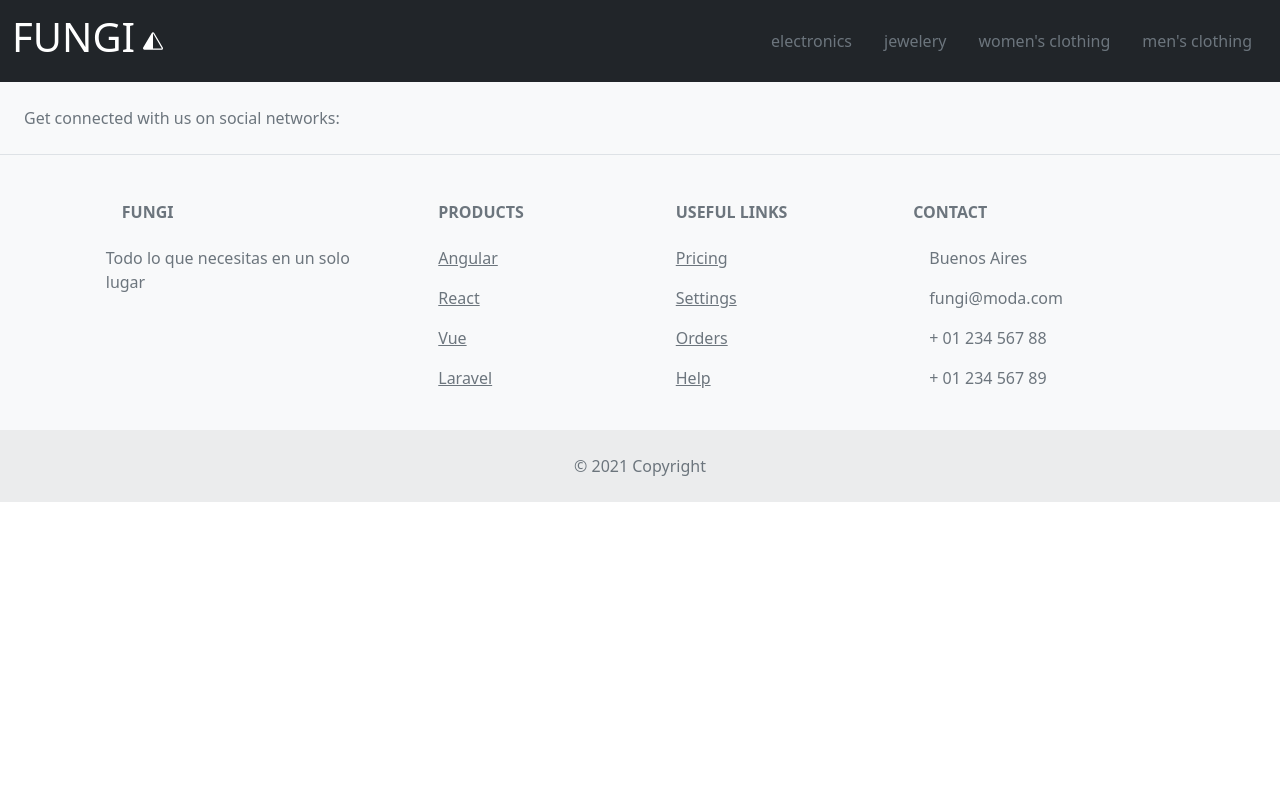
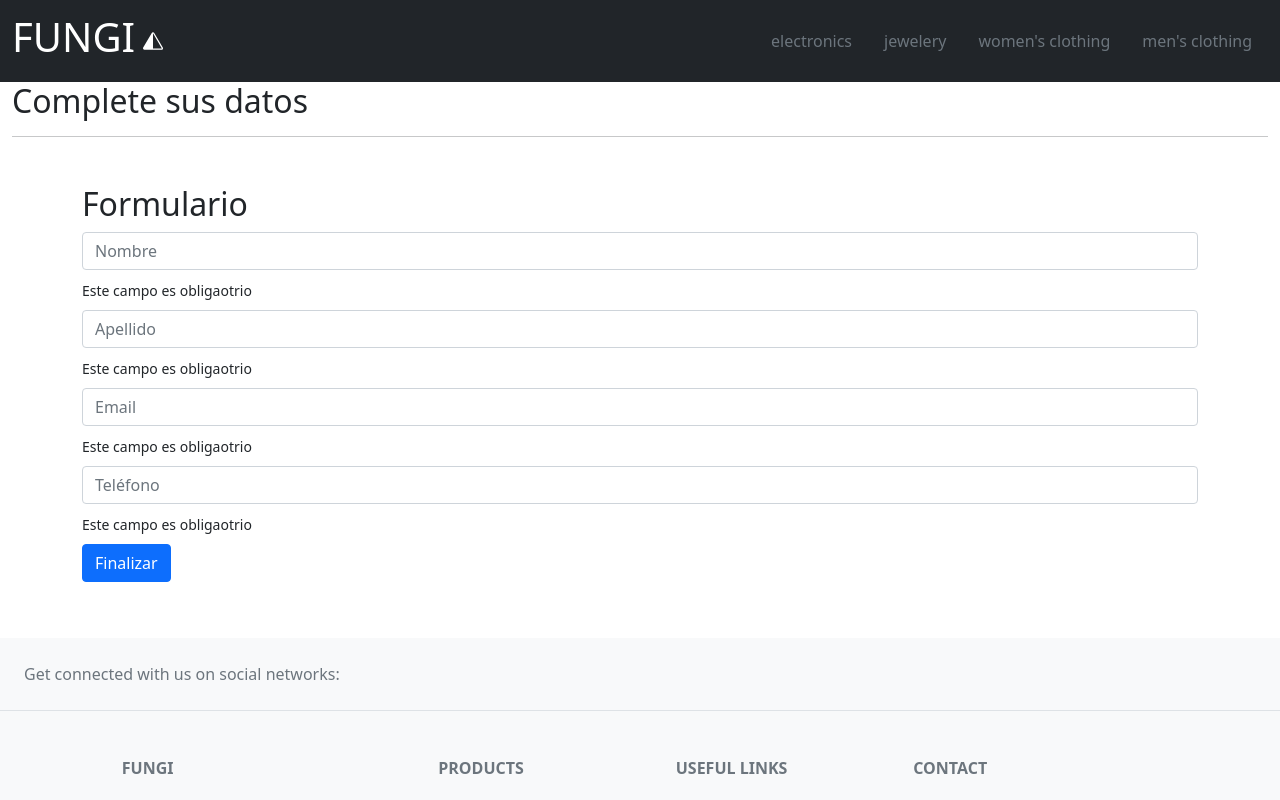
Before and after one commit to FernandoMingrone/CoderHouseReact, a React (Create React App) app: page /checkout in a window 1280 px wide. Shown: the top 800 px of the page. Built offline with nearby package versions, Linux system fonts and the light colour scheme.

Commit message:
Proyecto Final

```diff
--- a/src/App.js
+++ b/src/App.js
@@ -7,6 +7,7 @@ import { BrowserRouter, Switch, Route } from "react-router-dom"
 import CartProvider from "./context/CartContext"
 import CartScreen from "./Components/CartScreen/CartScreen"
 import UIProvider from "./context/UIContext"
+import Checkout from "./Checkout/Checkout"
 
 
 function App() {
@@ -33,6 +34,8 @@ function App() {
 
                   <Route path="/cart" component={CartScreen}/>
 
+                  <Route path="/checkout" component={Checkout}/>
+
                 </Switch>
 
 
--- /dev/null
+++ b/src/Checkout/Checkout.jsx
@@ -0,0 +1,97 @@
+import { useContext, useState } from "react";
+import { CartContext } from "../context/CartContext";
+
+
+const Checkout = () => {
+
+    const {carrito, calcularTotal} = useContext(CartContext);
+
+    const [values, setValues] = useState({
+        nombre: "",
+        apellido: "",
+        email: "",
+        tel: "",
+    });
+
+    const handleInputChange = (e) => {
+        setValues({
+            ...values,
+            [e.target.name]: e.target.value
+        });
+    };
+
+    const handleSubmit = (e) => {
+    e.preventDefault();
+
+    const orden = {
+        buyer: {
+            ...values
+        },
+        items: carrito,
+        total: calcularTotal()
+    }
+// .map((el) => {({id: el.id, precio: el.precio, nombre:  el.quantity})}),
+
+    console.log(orden);
+    };
+
+    return (
+
+            <div>
+                <h2>Complete sus datos</h2>
+                <hr/>
+
+                <div className="container my-5">
+                    <form onSubmit={handleSubmit}>
+                        <h2>Formulario</h2>
+                        <input
+                            className="form-control my-2"
+                            type="text"
+                            placeholder="Nombre"
+                            name="nombre"
+                            value={values.nombre}
+                            onChange={handleInputChange}
+                        />
+                    {values.nombre.length === 0 && <small>Este campo es obligaotrio</small>}
+
+                        <input
+                            className="form-control my-2"
+                            type="text"
+                            placeholder="Apellido"
+                            name="apellido"
+                            value={values.apellido}
+                            onChange={handleInputChange}
+                        />
+                    {values.apellido.length === 0 && <small>Este campo es obligaotrio</small>}
+
+                            <input
+                            className="form-control my-2"
+                            type="text"
+                            placeholder="Email"
+                            name="email"
+                            value={values.email}
+                            onChange={handleInputChange}
+                        />
+                    {values.email.length === 0 && <small>Este campo es obligaotrio</small>}
+
+                    <input
+                            className="form-control my-2"
+                            type="text"
+                            placeholder="Teléfono"
+                            name="tel"
+                            value={values.tel}
+                            onChange={handleInputChange}
+                        />
+                    {values.tel.length === 0 && <small>Este campo es obligaotrio</small>}
+                    <br/>
+
+                    <button className="btn btn-primary my-2" type="submit">Finalizar</button>
+
+                    </form>
+                </div>
+            </div>
+    );
+}
+export default Checkout;
+
+//min 25 clase 7
--- a/src/Components/CartScreen/CartScreen.jsx
+++ b/src/Components/CartScreen/CartScreen.jsx
@@ -16,7 +16,7 @@ const CartScreen = () => {
                 <h2>Resumen de compra</h2>
                 {carrito.length > 0 ? <h3 className="m-3">Precio total: ${calcularTotal()}</h3> : ""}
                 {carrito.map( (item) => (
-                        <div className="card" style={{width: '18rem'}}>
+                        <div className="card" key={item.id} style={{width: '18rem'}}>
                             <img className="card-img-top w-50 m-5" src={item.image} alt="imagen_producto" />
                             <li class="list-group-item">{item.title}</li>
                             <li class="list-group-item">Cantidad: {item.cantidad}</li>
@@ -33,6 +33,7 @@ const CartScreen = () => {
                     <h3 className="m-4">Precio total: ${calcularTotal()}</h3>
                     {carrito.length > 0 ? (<button className="btn bg-danger m-2" onClick={vaciarCarrito}>Vaciar Carrito</button>) : (<button className="btn bg-danger" disabled>Vaciar Carrito</button>)}
                     <Link to="/"><button className="btn btn-success m-2">Seguir comprando</button></Link>
+                    <Link to="/checkout"><button className="btn btn-success m-2">Terminar mi compra</button></Link>
                 </div>
             </div>
         </>
--- a/src/Components/ItemDetailContainer/ItemCount.jsx
+++ b/src/Components/ItemDetailContainer/ItemCount.jsx
@@ -3,12 +3,9 @@ import Button from "react-bootstrap/Button"
 import Container from "react-bootstrap/Container"
 
 
-const ItemCount = ({initial = 1, handleAgregar}) => {
+const ItemCount = ({initial = 1, handleAgregar, stock}) => {
 
     const [cantidad, setCantidad] = useState(initial)
-    const [stock] = useState(5) //stock de ejemplo
-
-
 
     const aumentar = () => {
     setCantidad(cantidad + 1)
--- a/src/Components/ItemDetailContainer/ItemDetail.jsx
+++ b/src/Components/ItemDetailContainer/ItemDetail.jsx
@@ -45,9 +45,9 @@ const ItemDetail = ( {item} ) => {
                         {item.category}</p>
                         <p>$ {item.price}</p>
                         <Link className="btn btn-secondary fs-6 m-3"  to={"/item/"+item.id}>info</Link>
-            { isInCart(item.id) ? <Link to="/cart" className="btn btn-info">Terminar mi compra</Link>
-                           : <ItemCount handleAgregar={handleAgregar}/> }
-                           <Link to="/"><button className="btn btn-success m-2">Seguir comprando</button></Link>
+            { isInCart(item.id) ? <Link to="/cart" className="btn btn-info">Ir al Carrito</Link>
+                        : <ItemCount handleAgregar={handleAgregar} stock={item.stock}/> }
+                        <Link to="/"><button className="btn btn-success m-2">Seguir comprando</button></Link>
                 </div>
             </div>
         </div>
--- a/src/index.js
+++ b/src/index.js
@@ -2,7 +2,6 @@ import React from 'react';
 import ReactDOM from 'react-dom';
 import App from './App';
 import 'bootstrap/dist/css/bootstrap.min.css';
-import "./estilos.css";
 
 
 
```
Also changed, not shown: src/context/CustomProvider.jsx (deleted, +0 -54 lines), src/estilos.css (deleted).
